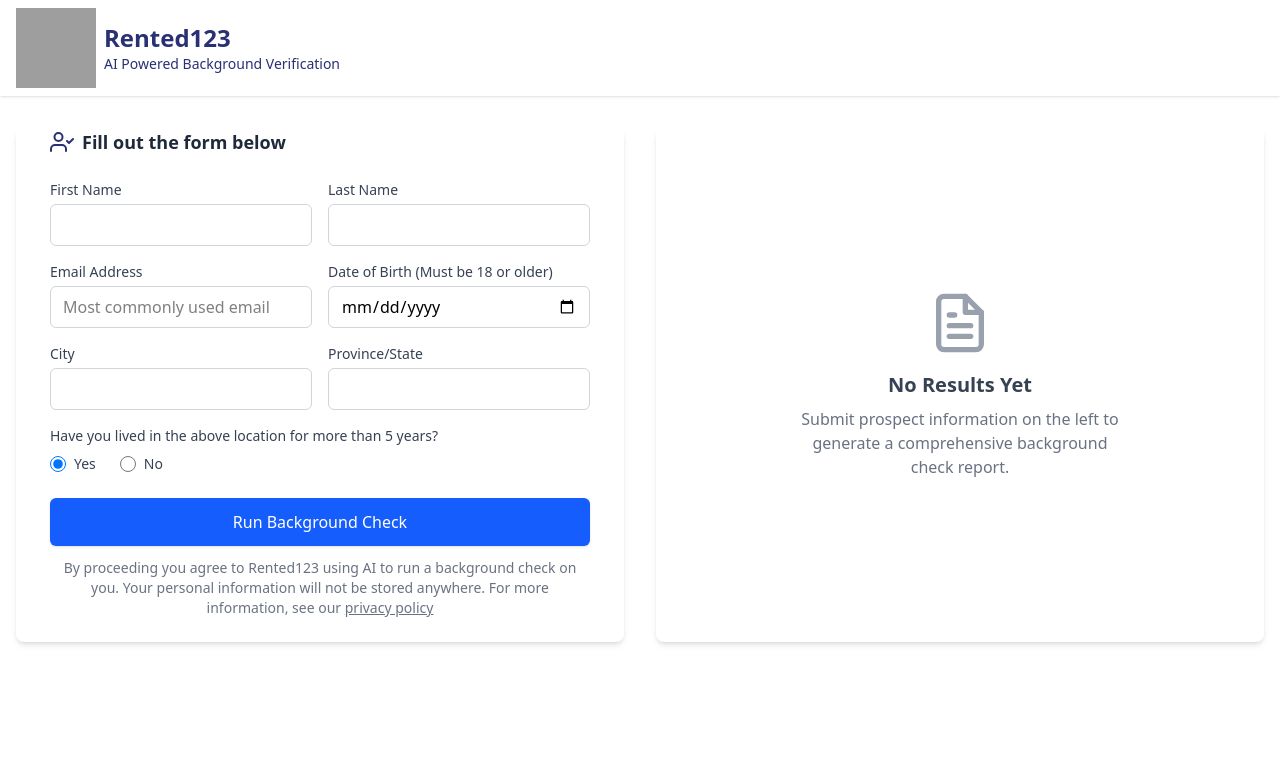
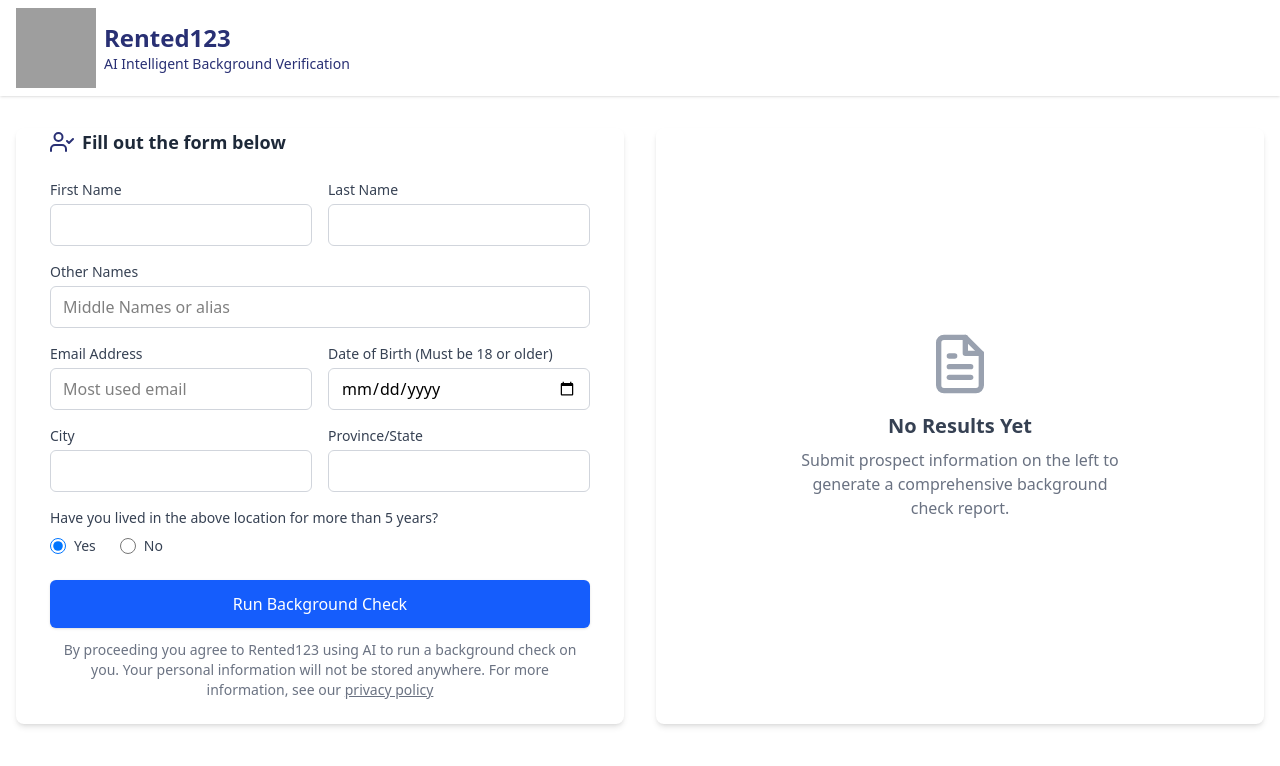
Before and after one commit to techrented123/ai-background-check, a Next.js app: page / in a window 1280 px wide. Shown: the top 766 px of the page. Built offline with nearby package versions, Linux system fonts and the light colour scheme; grey boxes are pictures that could not be loaded.

Commit message:
fix: add new field

```diff
--- a/app/_components/Form.tsx
+++ b/app/_components/Form.tsx
@@ -105,6 +105,34 @@
           )}
         </div>
       </div>
+       <div className="grid grid-cols-1 gap-4">
+
+        <div>
+          <label
+            htmlFor="other_names"
+            className="block text-sm font-medium text-gray-700 mb-1"
+          >
+          Other Names
+          </label>
+          <input
+            type="text"
+            id="other_names"
+            name="other_names"
+            placeholder="Middle Names or alias"
+            value={formData.other_names}
+            onChange={handleChange}
+            className={`w-full px-3 py-2 border ${
+              errors.other_names ? "border-red-500" : "border-gray-300"
+            } rounded-md focus:outline-none focus:ring-2 focus:ring-blue-500`}
+          />
+          {errors.other_names && (
+            <p className="mt-1 text-sm text-red-600 flex items-center">
+              <AlertCircle className="h-4 w-4 mr-1" />
+              {errors.other_names}
+            </p>
+          )}
+        </div>
+      </div>
       <div className="grid grid-cols-1 md:grid-cols-2  gap-4">
         <div>
           <label
@@ -116,7 +144,7 @@
           <input
             type="email"
             id="email"
-            placeholder="Most commonly used email"
+            placeholder="Most used email"
             name="email"
             value={formData.email}
             onChange={handleChange}
--- a/app/_components/Header.tsx
+++ b/app/_components/Header.tsx
@@ -20,7 +20,7 @@
                 Rented123
               </h1>
               <p className="text-sm text-[#293074] hidden md:block">
-                AI Powered Background Verification
+                AI Intelligent Background Verification
               </p>
             </div>
           </div>
--- a/app/api/background-check/route.ts
+++ b/app/api/background-check/route.ts
@@ -14,7 +14,7 @@
 1. Perform a thorough web search (using Google as your primary source) to gather any publicly available information.
 2. Focus on these categories:
    • Press mentions & news articles
-   • Court or legal filings in British Columbia
+   • Court or legal filings worldwide
    • Public social media profiles (LinkedIn, Facebook, Twitter, Instagram)
    • Company registrations or board affiliations
    • Public comments, blog posts, forums, or other online activity
@@ -59,7 +59,7 @@
 
     // Construct user input for the model
     const userInput = `
-        Name: ${formData.firstName} ${formData.lastName}
+        Name: ${formData.firstName} ${formData.other_names} ${formData.lastName}
         Location 1: ${formData.city}, ${formData.state}
         Email: ${formData.email}
         Date of Birth: ${formData.dob}
--- a/app/page.tsx
+++ b/app/page.tsx
@@ -20,6 +20,7 @@
   const inputFields: ProspectInfo = {
     firstName: "",
     lastName: "",
+    other_names: "",
     email: "",
     city: "",
     state: "",
@@ -123,7 +124,7 @@
       >
         <div className="grid grid-cols-1 md:grid-cols-2 gap-8">
           <p className="text-lg font-semibold mt-5 text-center text-[#293074] md:hidden">
-            AI Powered Background Verification
+            AI Intelligent Background Verification
           </p>
           <div className={`bg-white rounded-lg md:shadow-md p-6 pt-0`}>
             <Form
--- a/types.ts
+++ b/types.ts
@@ -1,6 +1,7 @@
 export interface ProspectInfo {
   firstName: string;
   lastName: string;
+  other_names: string;
   email: string;
   city: string;
   state: string;
```
